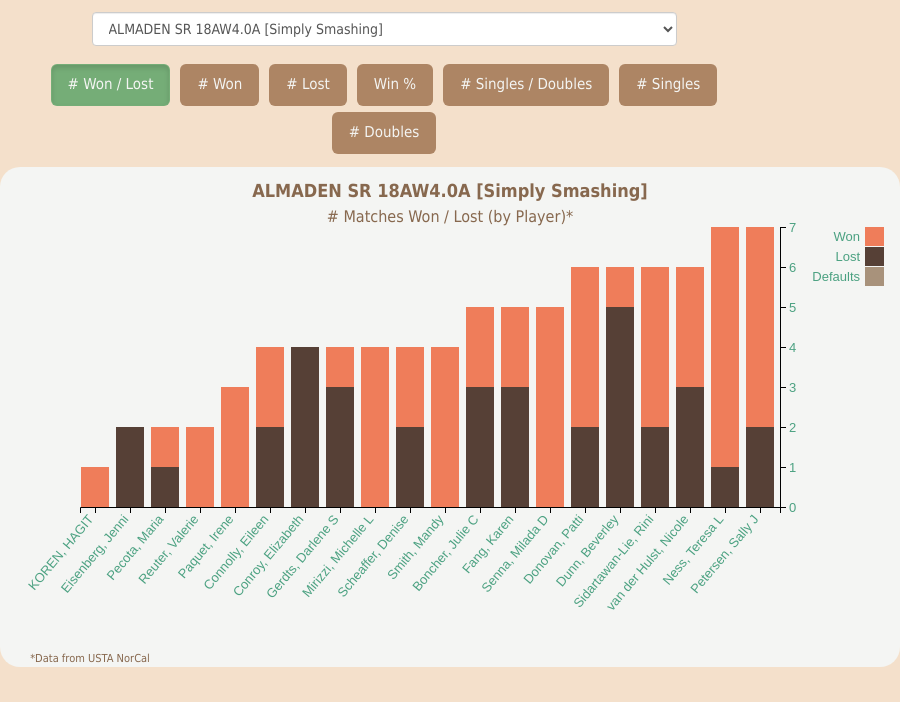
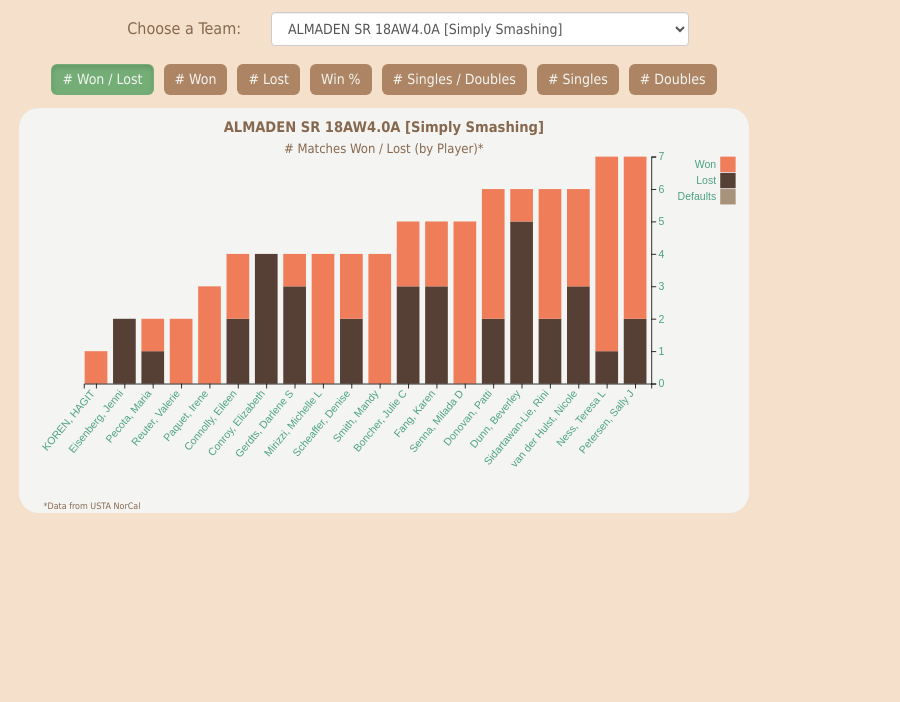
Before and after one commit to juliahazer/chart-my-team, a plain HTML site: page index.html in a window 768 px wide. Shown: the part 98-800 px from the top of the page, 900 px wide, since content can reach past the window. Drawn offline with nearby package versions, Linux system fonts and the light colour scheme.

Commit message:
added/styled form label & made svg responsive

```diff
--- a/app.js
+++ b/app.js
@@ -75,6 +75,8 @@ d3.tsv('./player_data.tsv', function(file){
       .html(optionHtml)
 
   d3.select('#selectTeams')
+      .classed('hidden', false)
+  d3.select('#selectTeamsLabel')
       .classed('hidden', false)
 
   newTeamId(optionArr[0][1])
--- a/index.html
+++ b/index.html
@@ -5,13 +5,12 @@
   <title>Chart My Team</title>
   <!-- Bootstrap -->
   <link rel="stylesheet" href="//maxcdn.bootstrapcdn.com/bootstrap/3.3.7/css/bootstrap.min.css" integrity="sha384-BVYiiSIFeK1dGmJRAkycuHAHRg32OmUcww7on3RYdg4Va+PmSTsz/K68vbdEjh4u" crossorigin="anonymous">
-  <!-- Google font -->
-  <link href="//fonts.googleapis.com/css?family=Open+Sans:400,700" rel="stylesheet">
   <!-- Custom stylesheet -->
   <link rel="stylesheet" href="style.css">
 </head>
 <body>
 
+  <!--racket image & header -->
   <div class="header container-fluid">
     <div>
       <svg class="svgRacket" version="1.1" xmlns="http://www.w3.org/2000/svg" xmlns:xlink="http://www.w3.org/1999/xlink" width="80px" height="80px" viewBox="0 0 1000 1000" enable-background="new 0 0 1000 1000" xml:space="preserve">
@@ -25,16 +24,30 @@
     </div>
   </div>
 
+  <!--form-->
   <div class='container-fluid'>
-    <div class="form-group col-lg-4 col-lg-offset-4
-        col-md-6 col-md-offset-3
-        col-sm-10 col-sm-offset-1">
-      <label class="hidden" id="selectTeamsLabel" for="selectTeams">Select a Team:</label>
-      <select class="form-control hidden" id="selectTeams">
-      </select>
+    <div class="form-group row">
+      <div class="col-lg-3 col-lg-offset-2
+        col-md-2 col-md-offset-2
+        col-sm-3 col-sm-offset-1
+        col-xs-12
+        col-form-label">
+        <label class="hidden" id="selectTeamsLabel"
+          for="selectTeams">
+          Choose a Team:
+        </label>
+      </div>
+      <div class="col-lg-3 col-lg-offset-0
+        col-md-6 col-md-offset-0
+        col-sm-7 col-sm-offset-0
+        col-xs-10 col-xs-offset-1">
+        <select class="form-control hidden" id="selectTeams">
+        </select>
+      </div>
     </div>
   </div>
 
+  <!--buttons-->
   <div class='container-fluid'>
     <p class="selectBtns">
       <a class="active btn btn-lg btnCustom" href=""
@@ -68,8 +81,10 @@
     </p>
   </div>
 
+  <!--SVG Chart-->
   <div>
-    <svg class="svgChart"></svg>
+    <svg class="svgChart" preserveAspectRatio="xMinYMin meet"
+    viewBox="0 0 900 500"></svg>
   </div>
 
   <script src="//d3js.org/d3.v4.min.js"></script>
--- a/style.css
+++ b/style.css
@@ -59,8 +59,12 @@ h1 {
   background: #75AD77;
 }
 
-/*#selectTeams,
-#selectTeamsLabel */
+label {
+  font-weight: normal;
+  font-size: 16px;
+  color: #87684E;
+  padding-top: 6px;
+}
 
 .hidden {
   display: none;
@@ -104,3 +108,28 @@ div.tooltip {
   border-radius: 8px;
   pointer-events: none;
 }
+
+@media (max-width: 920px){
+  /*on smaller screens, shrink the buttons & padding*/
+  .btnCustom {
+    font-size: 14px;
+  }
+  .btn-group-lg>.btn,
+  .btn-lg {
+    padding: 5px 10px;
+  }
+
+  /*Make the SVG responsive*/
+  .svgChart {
+    width: 95%;
+    height: 56%;
+  }
+}
+
+@media (min-width: 768px){
+  /*on larger screens: move the form labels to the right
+  (instead of center) since inline w/ select*/
+  .col-form-label {
+    text-align: right;
+  }
+}
```
